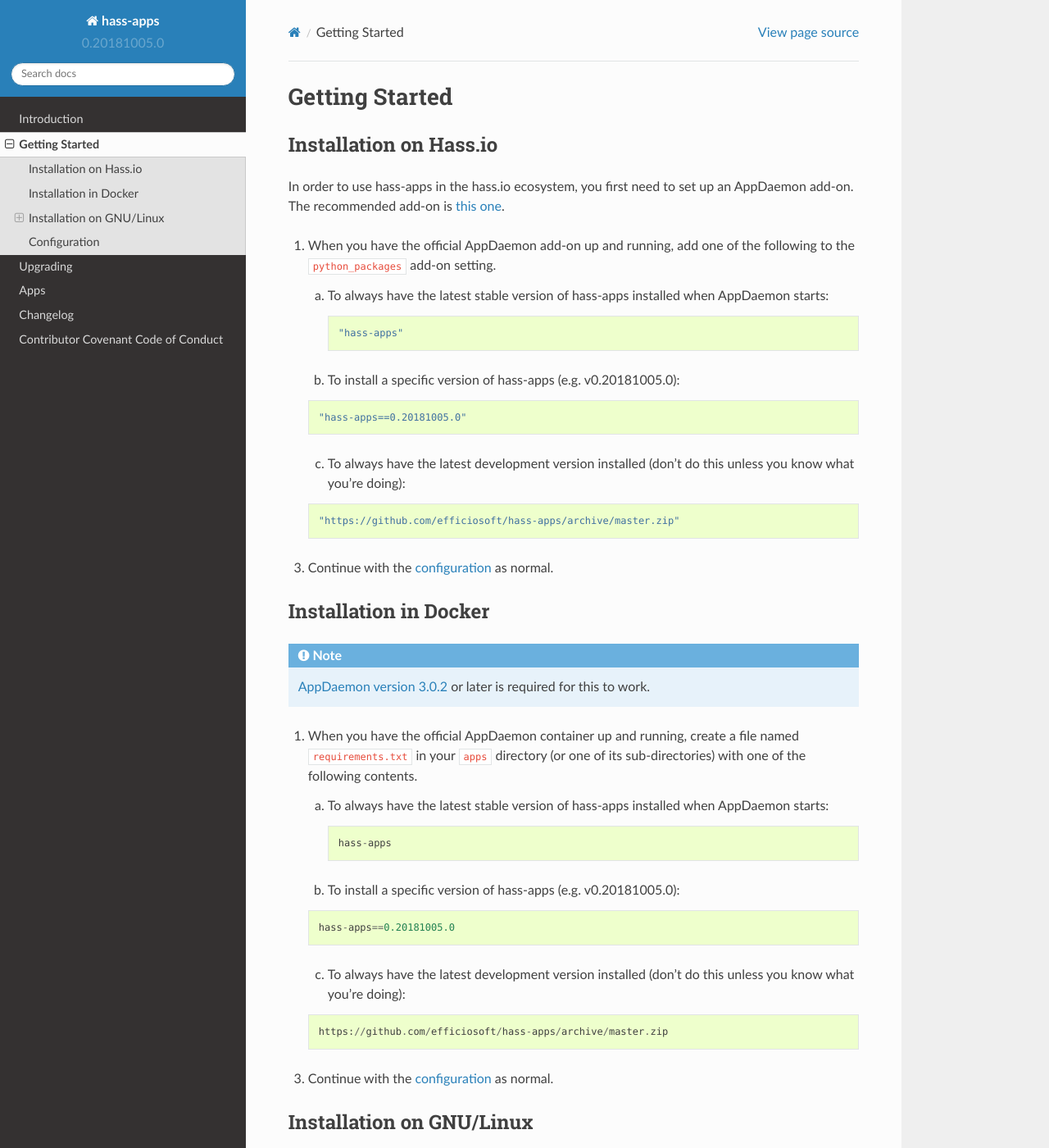
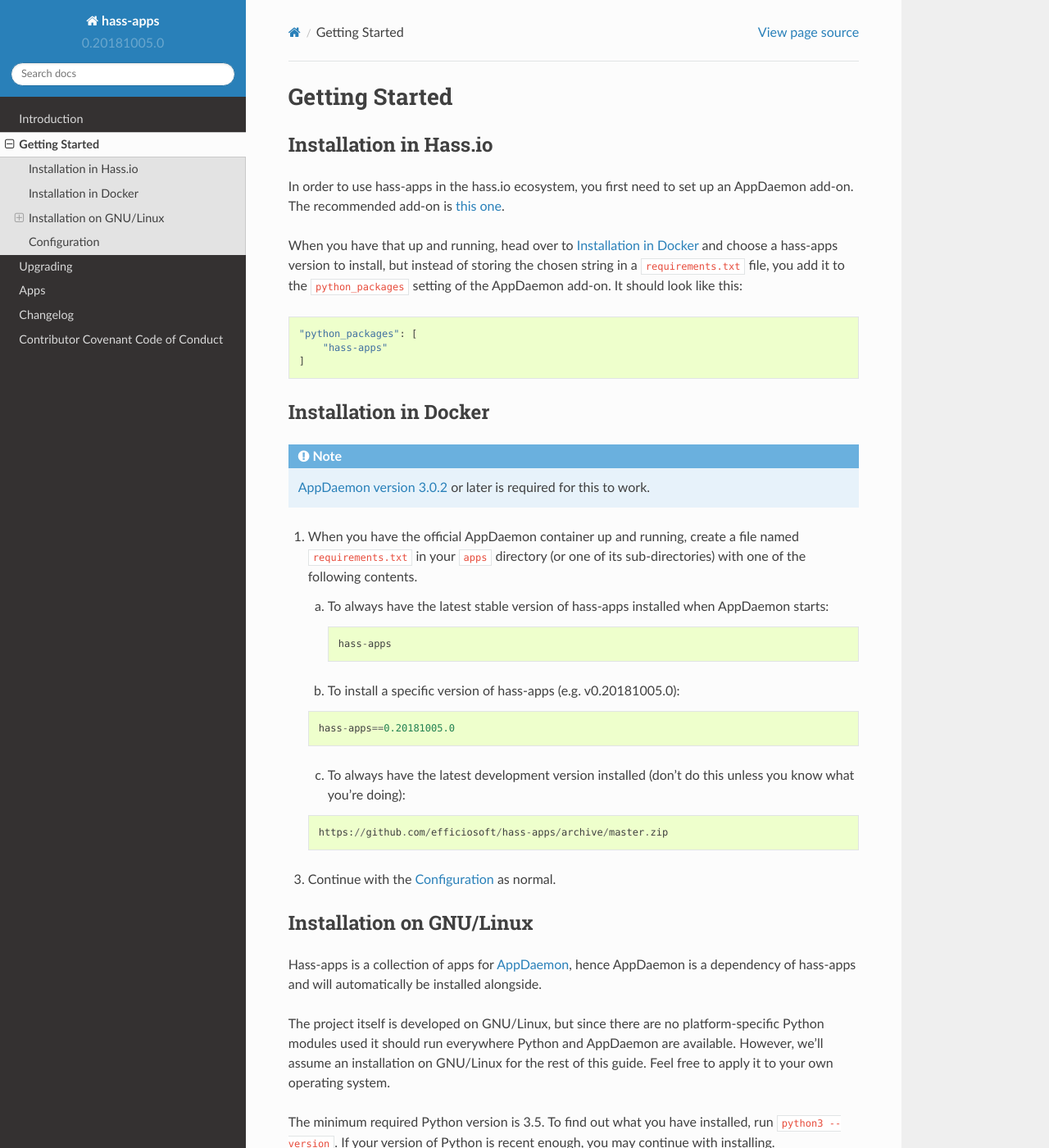
Before and after one commit to bob1de/hass-apps, a Sphinx documentation site: the page built from docs/getting-started.rst, in a window 1280 px wide and 1400 px high. Shown: the whole window at 82% size. Built offline with Sphinx 7.4.7 and the Read the Docs theme 2.0.0, drawn with Linux system fonts in a browser that asks for light colours.

Commit message:
Made installation and upgrading docs use proper sphinx labels

```diff
--- a/docs/getting-started.rst
+++ b/docs/getting-started.rst
@@ -1,38 +1,29 @@
 Getting Started
 ===============
 
-Installation on Hass.io
+.. _getting-started/installation-in-hassio:
+
+Installation in Hass.io
 -----------------------
 
 In order to use hass-apps in the hass.io ecosystem, you first need
 to set up an AppDaemon add-on. The recommended add-on is `this one
 <https://github.com/hassio-addons/addon-appdaemon3>`_.
 
-1. When you have the official AppDaemon add-on up and running, add one
-   of the following to the ``python_packages`` add-on setting.
+When you have that up and running, head over to
+:ref:`getting-started/installation-in-docker` and choose a hass-apps
+version to install, but instead of storing the chosen string in a
+``requirements.txt`` file, you add it to the ``python_packages`` setting
+of the AppDaemon add-on. It should look like this:
 
-   a) To always have the latest stable version of hass-apps installed
-      when AppDaemon starts:
+::
 
-      ::
+    "python_packages": [
+        "hass-apps"
+    ]
 
-          "hass-apps"
 
-   b) To install a specific version of hass-apps (e.g. v0.20181005.0):
-
-   ::
-
-       "hass-apps==0.20181005.0"
-
-   c) To always have the latest development version installed (don't do
-      this unless you know what you're doing):
-
-   ::
-
-       "https://github.com/efficiosoft/hass-apps/archive/master.zip"
-
-3. Continue with the `configuration <#id2>`_ as normal.
-
+.. _getting-started/installation-in-docker:
 
 Installation in Docker
 ----------------------
@@ -103,6 +96,8 @@
 Once the script has been downloaded, it'll run automatically. Follow
 the instructions on screen.
 
+
+.. _getting-started/manual-installation:
 
 Manual Installation
 ~~~~~~~~~~~~~~~~~~~
```
Also changed, not shown: other parts of docs/getting-started.rst (+5 -1 lines), docs/CHANGELOG.md (+4 -2 lines), docs/upgrading.rst (+15 -17 lines).
